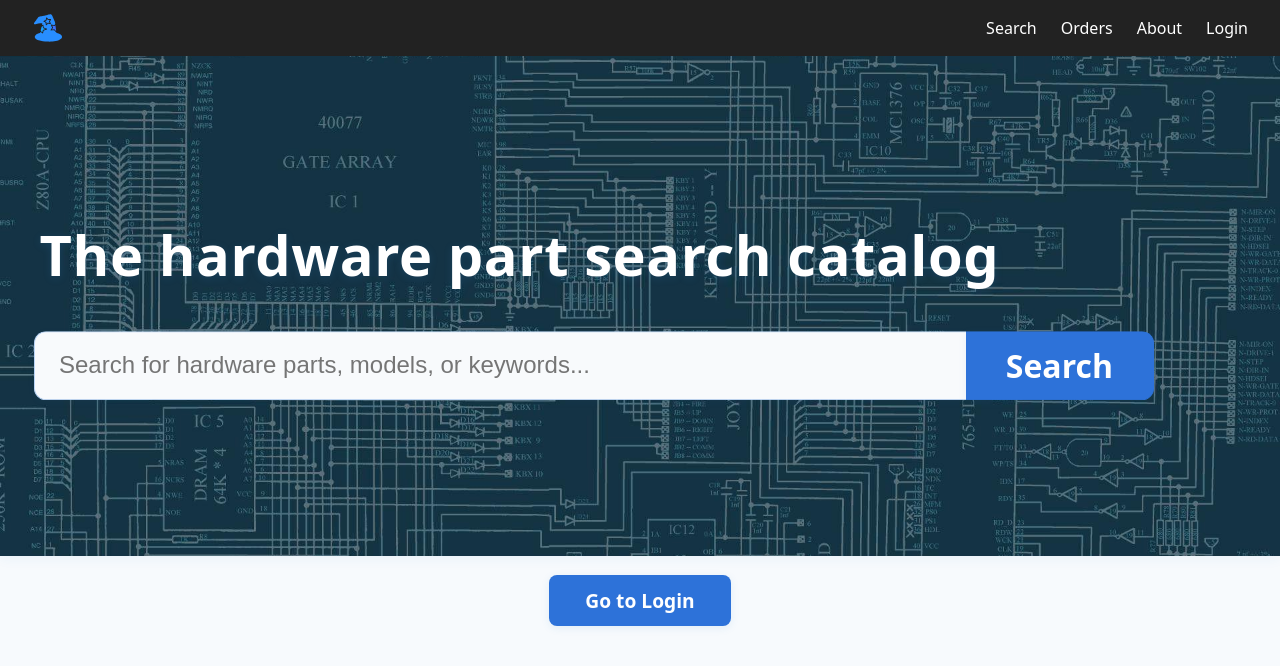
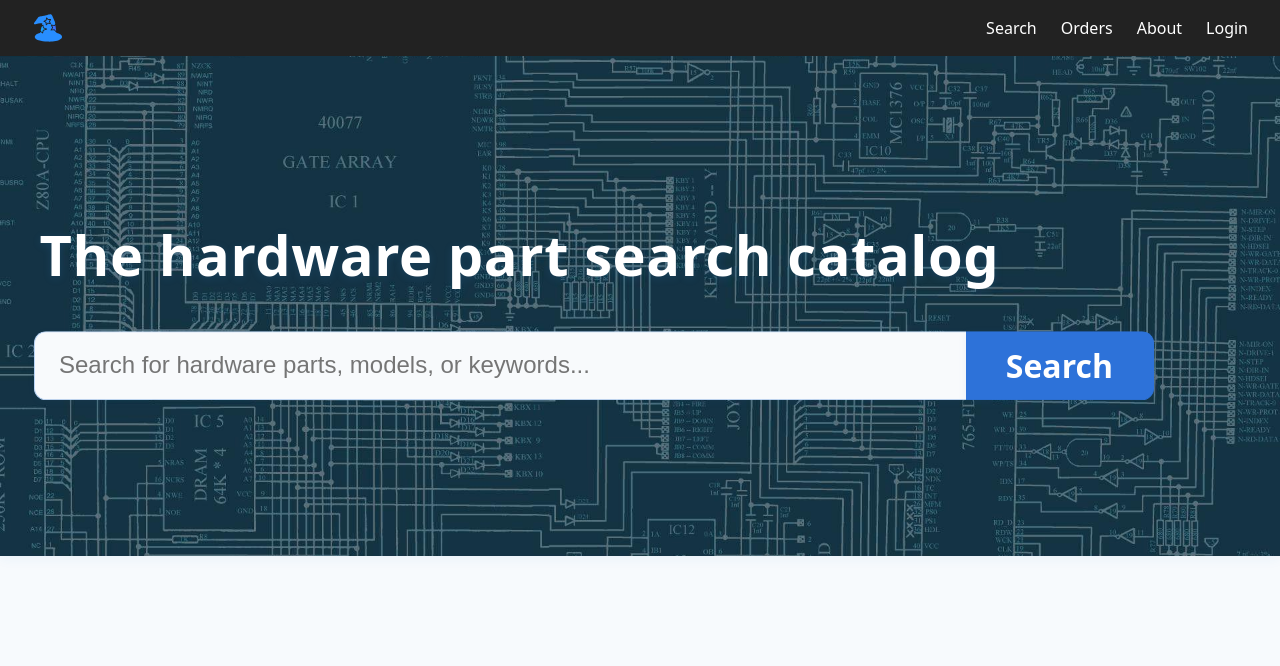
Before and after one commit to Bharath-Yelamali/Catalog-Feature, a React (Vite) app: page / in a window 1280 px wide. Shown: the top 666 px of the page. Built offline with nearby package versions, Linux system fonts and the light colour scheme.

Commit message:
updated login logic

```diff
--- a/src/App.css
+++ b/src/App.css
@@ -788,33 +788,6 @@ body {
   align-items: center;
 }
 
-.homepage-login-btn-container {
-  width: 100%;
-  display: flex;
-  justify-content: center;
-  margin-top: 40px;
-  position: relative;
-  z-index: 2;
-}
-
-.homepage-login-btn {
-  font-size: 1.2rem;
-  padding: 12px 36px;
-  border-radius: 8px;
-  border: none;
-  background: #2d72d9;
-  color: #fff;
-  font-weight: 700;
-  box-shadow: 0 2px 8px rgba(44,130,201,0.10);
-  cursor: pointer;
-  transition: background 0.2s, box-shadow 0.2s;
-}
-.homepage-login-btn:hover,
-.homepage-login-btn:focus {
-  background: #1751a1;
-  box-shadow: 0 4px 16px rgba(44,130,201,0.13);
-}
-
 .homepage-description-section,
 .homepage-description-text {
   display: none !important;
--- a/src/App.jsx
+++ b/src/App.jsx
@@ -1,4 +1,4 @@
-import { useState, useRef } from 'react'
+import { useEffect, useState, useRef } from 'react'
 import * as XLSX from 'xlsx';
 import './App.css'
 import SearchBar from './components/SearchBar';
@@ -63,6 +63,11 @@ function App() {
   const [accessToken, setAccessToken] = useState(null);
   const [username, setUsername] = useState("");
   const [showSessionPopup, setShowSessionPopup] = useState(false);
+  const [pendingSearch, setPendingSearch] = useState(null);
+  // Track if login was triggered by a search attempt (even blank)
+  const [loginFromSearch, setLoginFromSearch] = useState(false);
+  // Track the last page before login (for nav login button)
+  const [lastPage, setLastPage] = useState('home');
   const abortControllerRef = useRef();
 
   const handleSearch = async (e) => {
@@ -120,10 +125,16 @@ function App() {
     }
   };
 
-  // Handler for the large search bar on the login page
+  // Handler for the large search bar on the login page or homepage
   const handleLoginSearch = (e) => {
-    if (e.key === 'Enter' && loginSearch.trim() !== "") {
-      setSearch(loginSearch);
+    const searchValue = e.value !== undefined ? e.value : loginSearch;
+    if (e.key === 'Enter') {
+      if (!accessToken) {
+        setPendingSearch(searchValue); // can be blank
+        setLoginFromSearch(true);
+        setPage('login');
+      } else {
+        setSearch(searchValue);
         setPage('search');
         setTimeout(() => {
           // Simulate Enter key for search page's search bar
@@ -131,6 +142,14 @@ function App() {
           handleSearch(event);
         }, 0);
       }
+    }
+  };
+
+  // Handler for nav login button
+  const handleNavLogin = () => {
+    setLastPage(page); // remember where user was
+    setLoginFromSearch(false);
+    setPage('login');
   };
 
   // Export handler for checked items
@@ -206,6 +225,32 @@ function App() {
     setLoading(false);
   };
 
+  // When login is successful, check for pending search and loginFromSearch
+  const handleLoginSuccess = (token, usernameValue) => {
+    setAccessToken(token);
+    setUsername(usernameValue);
+    if (loginFromSearch) {
+      setSearch(pendingSearch ?? '');
+      setPendingSearch(null);
+      setLoginFromSearch(false);
+      setPage('search');
+      setTimeout(() => {
+        const event = { key: 'Enter' };
+        handleSearch(event);
+      }, 0);
+    } else {
+      setPage(lastPage || 'home');
+    }
+  };
+
+  // Auto-trigger search fetch if redirected to search page, even if search is blank
+  useEffect(() => {
+    if (page === 'search' && !loading && results.length === 0 && accessToken) {
+      handleSearch({ key: 'Enter' });
+    }
+    // Only run when page, search, loading, results, or accessToken changes
+  }, [page, search, loading, results.length, accessToken]);
+
   return (
     <div>
       {showSessionPopup && (
@@ -230,7 +275,7 @@ function App() {
           <li><a href="#" onClick={() => setPage('orders')}>Orders</a></li>
           <li><a href="#" onClick={() => setPage('about')}>About</a></li>
           {!accessToken ? (
-            <li><a href="#" onClick={() => setPage('login')}>Login</a></li>
+            <li><a href="#" onClick={handleNavLogin}>Login</a></li>
           ) : (
             <>
               <li>
@@ -245,10 +290,10 @@ function App() {
       </nav>
       {/* Use HomePage component for the homepage */}
       {page === 'home' && (
-        <HomePage setPage={setPage} setSearch={setSearch} handleSearch={handleSearch} accessToken={accessToken} />
+        <HomePage setPage={setPage} setSearch={setSearch} handleSearch={handleLoginSearch} accessToken={accessToken} />
       )}
       {page === 'login' && (
-        <LoginPage setPage={setPage} setAccessToken={setAccessToken} setUsername={setUsername} />
+        <LoginPage setPage={setPage} setAccessToken={(token) => handleLoginSuccess(token, username)} setUsername={setUsername} />
       )}
       {page === 'search' && (
         <>
--- a/src/components/HomePage.jsx
+++ b/src/components/HomePage.jsx
@@ -5,11 +5,19 @@ const HomePage = ({ setPage, setSearch, handleSearch, accessToken }) => {
 
   const handleHomeSubmit = e => {
     e.preventDefault();
+    // Always redirect to login if not logged in, regardless of input
+    if (!accessToken) {
+      if (typeof handleSearch === 'function') {
+        handleSearch({ key: 'Enter', preventDefault: () => {}, stopPropagation: () => {}, value: homeSearch });
+      }
+      return;
+    }
+    // If logged in, proceed as normal
     setSearch(homeSearch);
     setPage('search');
     setTimeout(() => {
       if (typeof handleSearch === 'function') {
-        handleSearch({ key: 'Enter', preventDefault: () => {}, stopPropagation: () => {} });
+        handleSearch({ key: 'Enter', preventDefault: () => {}, stopPropagation: () => {}, value: homeSearch });
       }
     }, 0);
   };
@@ -31,17 +39,6 @@ const HomePage = ({ setPage, setSearch, handleSearch, accessToken }) => {
           </div>
         </form>
       </div>
-      {/* Only the login button below the banner */}
-      {!accessToken && (
-        <div className="homepage-login-btn-container" style={{ position: 'relative', zIndex: 1001, marginTop: '520px', marginLeft: 'auto', marginRight: 'auto', textAlign: 'center' }}>
-          <button
-            className="homepage-login-btn"
-            onClick={() => setPage('login')}
-          >
-            Go to Login
-          </button>
-        </div>
-      )}
       <div style={{ height: '60px' }} />
     </div>
   );
--- a/src/components/LoginPage.jsx
+++ b/src/components/LoginPage.jsx
@@ -34,7 +34,7 @@ const LoginPage = ({ setPage, setAccessToken, setUsername }) => {
       setLoading(false);
       setAccessToken(data.access_token); // Save token in app state
       setUsername(username); // Save username in app state
-      setPage('home'); // Redirect to homepage on successful login
+      // Do not setPage here; let parent App handle redirect after login
     } catch (err) {
       setError('Network error. Please try again.');
       setLoading(false);
```
Lines whose indentation alone changed are shown as unchanged.
